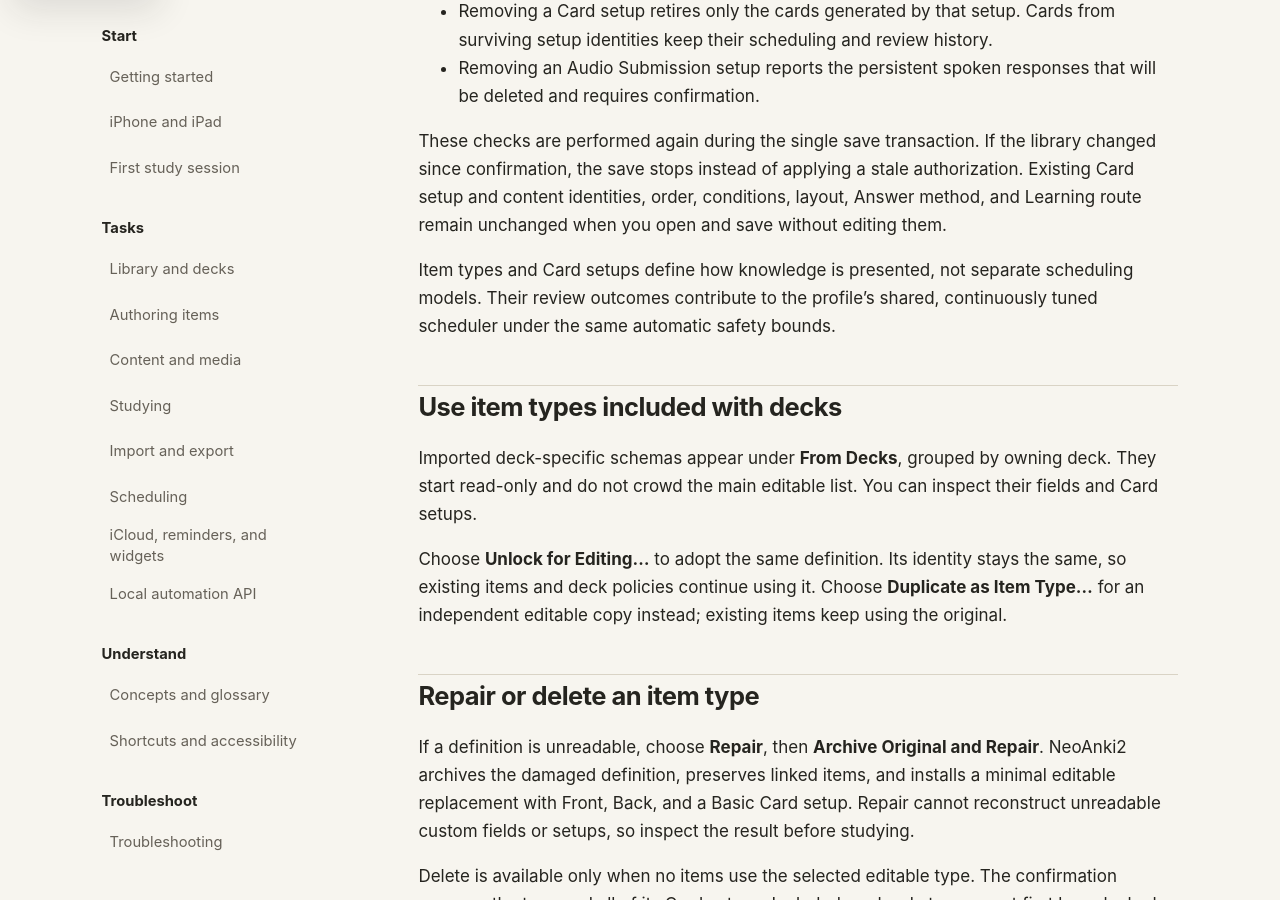
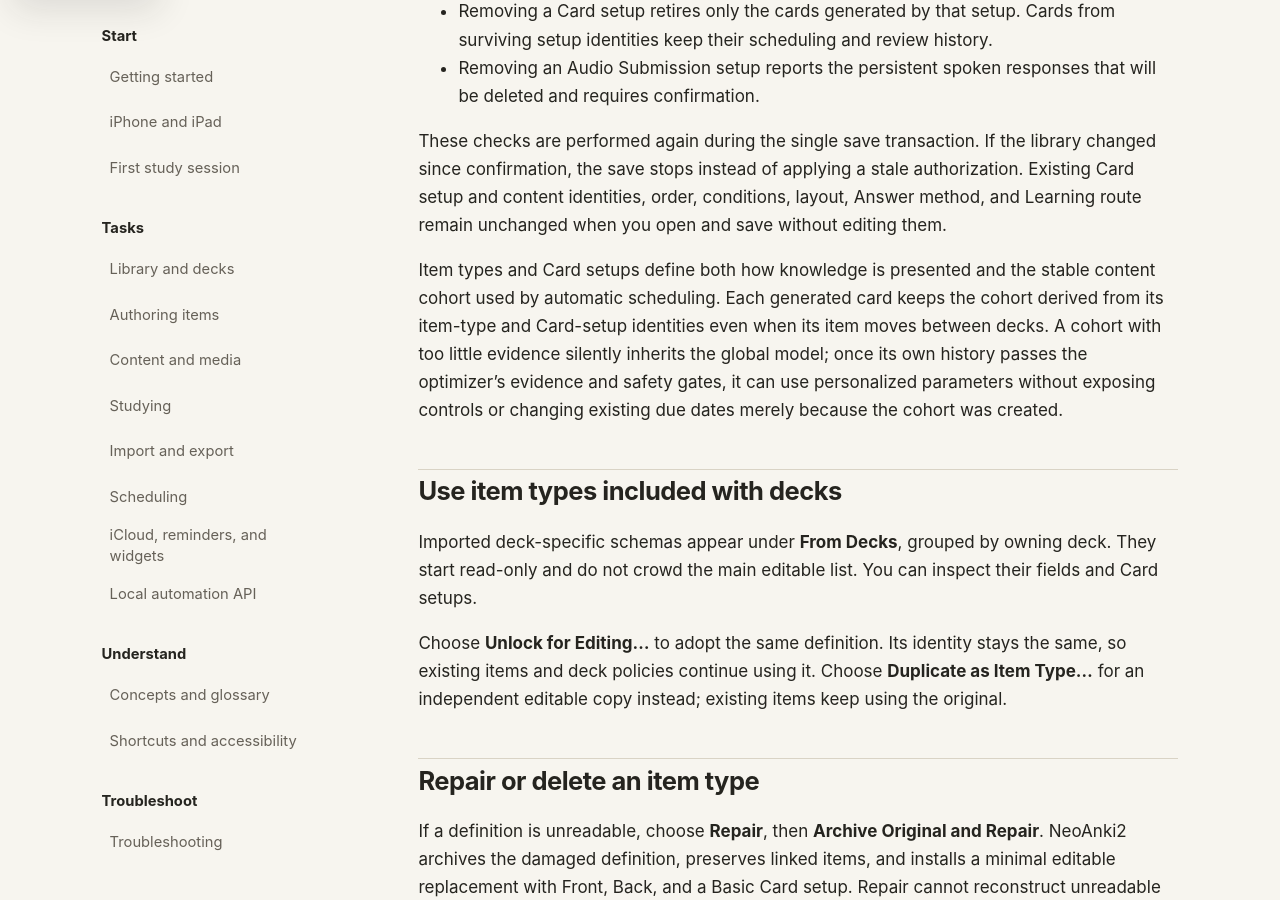
Before and after one commit to neoanki2/neoanki2, a Jekyll site: the page built from docs/user/item-types-and-templates.md, in a window 1280 px wide and 900 px high, scrolled down 6266 px. Built offline with Jekyll 4.4.1, drawn with Linux system fonts in a browser that asks for light colours.

Commit message:
Clarify automatic cohort behavior

```diff
--- a/docs/claims.json
+++ b/docs/claims.json
@@ -142,6 +142,7 @@
       "article": "user/authoring-items.md",
       "contains": [
         "Append-only review logs are retained",
+        "Historical assignment snapshots keep retained outcomes attributable",
         "Database migrations and performance indexes do not change this retention rule",
         "explicit **Reset All Progress** action",
         "Local API token verifiers are stored outside the library database and its snapshots",
--- a/docs/user/item-types-and-templates.md
+++ b/docs/user/item-types-and-templates.md
@@ -194,9 +194,13 @@ authorization. Existing Card setup and content identities, order, conditions,
 layout, Answer method, and Learning route remain unchanged when you open and
 save without editing them.
 
-Item types and Card setups define how knowledge is presented, not separate
-scheduling models. Their review outcomes contribute to the profile's shared,
-continuously tuned scheduler under the same automatic safety bounds.
+Item types and Card setups define both how knowledge is presented and the
+stable content cohort used by automatic scheduling. Each generated card keeps
+the cohort derived from its item-type and Card-setup identities even when its
+item moves between decks. A cohort with too little evidence silently inherits
+the global model; once its own history passes the optimizer's evidence and
+safety gates, it can use personalized parameters without exposing controls or
+changing existing due dates merely because the cohort was created.
 
 ## Use item types included with decks
 
```
Also changed, not shown: docs/user/authoring-items.md (+5 -3 lines), docs/user/getting-started.md (+4 -2 lines).
